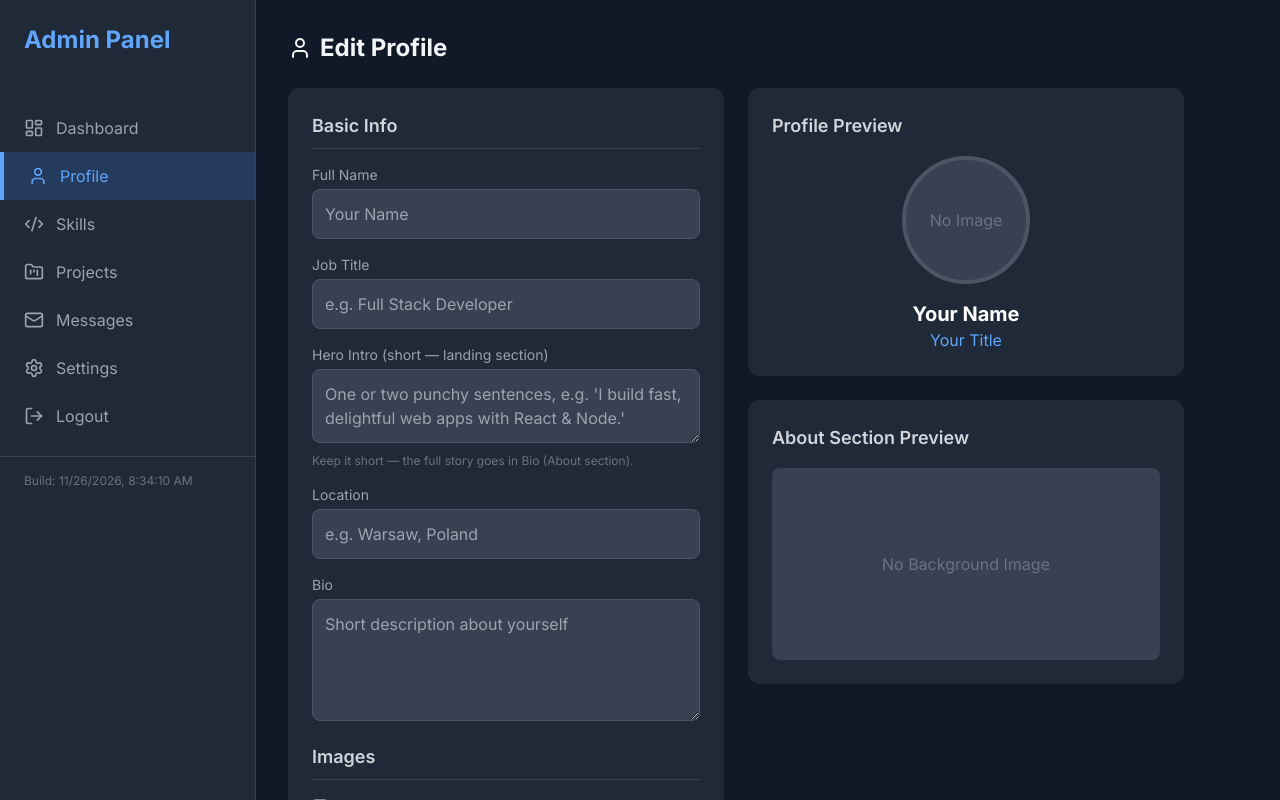
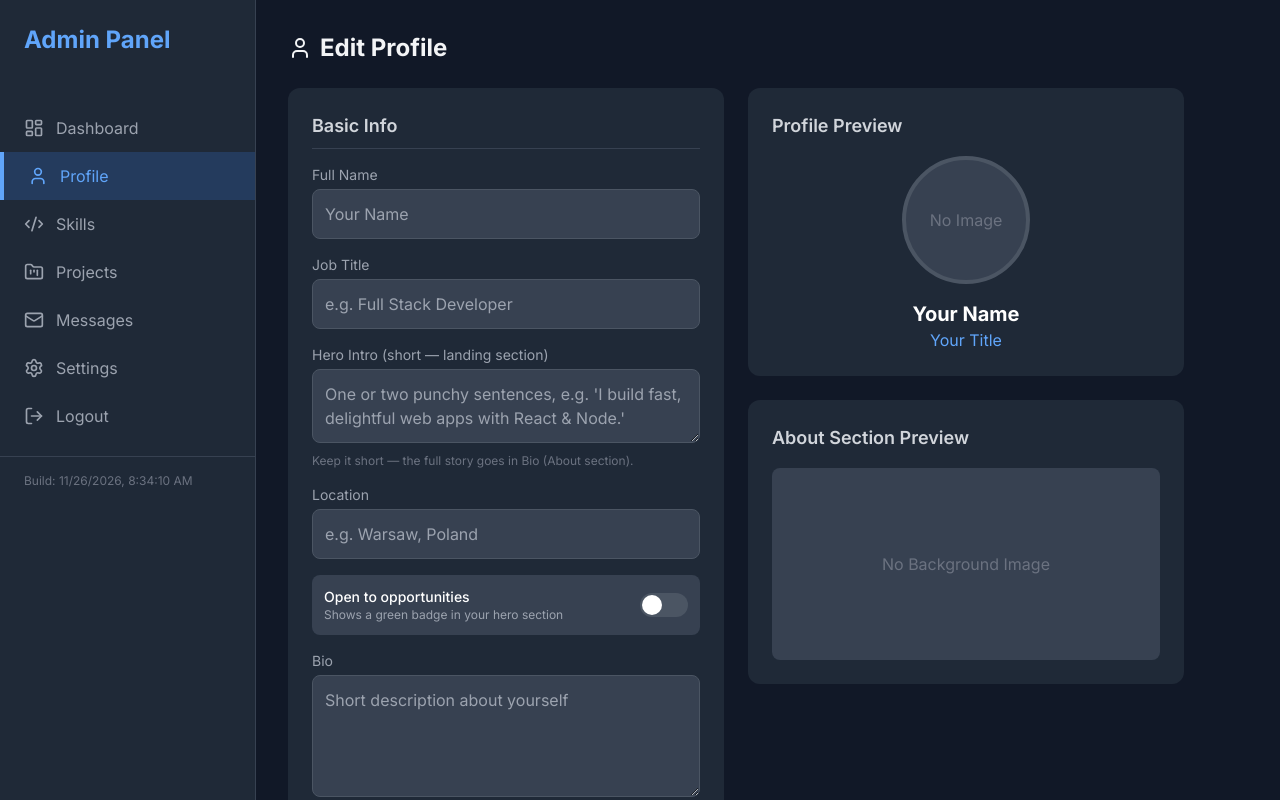
Before and after one commit to saifkad/my-portfolio-with-admin-backend, a Next.js app: page /admin/dashboard/profile in a window 1280 px wide. Shown: the top 800 px of the page. Built offline with nearby package versions, Linux system fonts and the light colour scheme; no server answers; the database is empty.

Commit message:
feat: Add  persist availableForWork

```diff
--- a/src/app/admin/dashboard/profile/page.js
+++ b/src/app/admin/dashboard/profile/page.js
@@ -8,6 +8,7 @@ const emptySocial = { github: '', linkedin: '', twitter: '' };
 const emptyForm = {
   name: '', title: '', email: '', location: '', bio: '',
   heroIntro: '',
+  availableForWork: false,
   profileImage: '', backgroundImage: '',
   socialLinks: { ...emptySocial },
 };
@@ -102,6 +103,21 @@ export default function ProfilePage() {
               value={formData.location || ''}
               onChange={(e) => setFormData({ ...formData, location: e.target.value })}
             />
+          </div>
+
+          <div className="flex items-center justify-between p-3 bg-gray-700 rounded-lg">
+            <div>
+              <span className="block text-sm font-medium text-white">Open to opportunities</span>
+              <p className="text-xs text-gray-400">Shows a green badge in your hero section</p>
+            </div>
+            <button
+              type="button"
+              onClick={() => setFormData({ ...formData, availableForWork: !formData.availableForWork })}
+              className={`relative w-12 h-6 rounded-full transition ${formData.availableForWork ? 'bg-green-500' : 'bg-gray-600'}`}
+              aria-pressed={formData.availableForWork}
+            >
+              <span className={`absolute top-0.5 left-0.5 w-5 h-5 bg-white rounded-full transition-transform ${formData.availableForWork ? 'translate-x-6' : ''}`} />
+            </button>
           </div>
 
           <div>
--- a/src/app/api/user/route.js
+++ b/src/app/api/user/route.js
@@ -22,7 +22,7 @@ export async function PUT(request) {
     const body = await request.json();
 
     const data = {};
-    for (const field of ['name', 'title', 'email', 'location', 'heroIntro', 'bio', 'profileImage', 'backgroundImage']) {
+    for (const field of ['name', 'title', 'email', 'location', 'heroIntro', 'bio', 'profileImage', 'backgroundImage', 'availableForWork']) {
       if (body[field] !== undefined) data[field] = body[field];
     }
     if (body.socialLinks) {
--- a/src/components/home/Hero.jsx
+++ b/src/components/home/Hero.jsx
@@ -44,6 +44,15 @@ export default function Hero({ userData }) {
           <div className="absolute bottom-2 right-2 w-6 h-6 bg-green-500 rounded-full border-4 border-white dark:border-gray-900 animate-pulse"></div>
         </div>
 
+        {userData?.availableForWork && (
+          <div className="flex justify-center mb-4 animate-slide-up">
+            <span className="inline-flex items-center gap-2 px-4 py-1.5 rounded-full bg-green-500/10 border border-green-500/30 text-green-600 dark:text-green-400 text-sm font-medium">
+              <span className="w-2 h-2 rounded-full bg-green-500 animate-pulse"></span>
+              Open to opportunities
+            </span>
+          </div>
+        )}
+
         <h1 className="text-5xl md:text-7xl font-bold mb-4 bg-clip-text text-transparent bg-gradient-to-r from-gray-900 via-blue-800 to-purple-800 dark:from-blue-400 dark:via-purple-400 dark:to-pink-400">
           {userData?.name || 'John Doe'}
         </h1>
--- a/src/lib/models/User.js
+++ b/src/lib/models/User.js
@@ -6,6 +6,7 @@ const userSchema = new mongoose.Schema({
   email: String,
   location: String,
   heroIntro: String,
+  availableForWork: { type: Boolean, default: false },
   bio: String,
   profileImage: String,
   backgroundImage: String,
```
